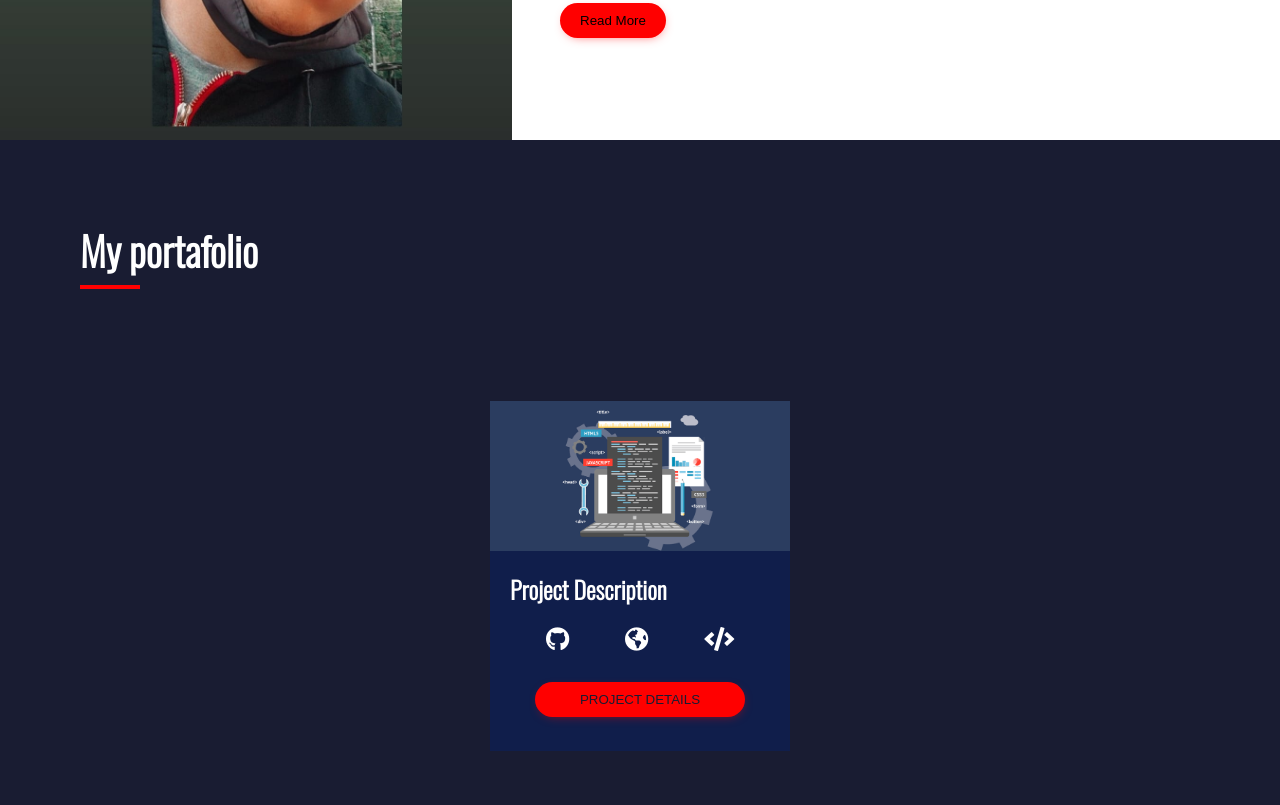
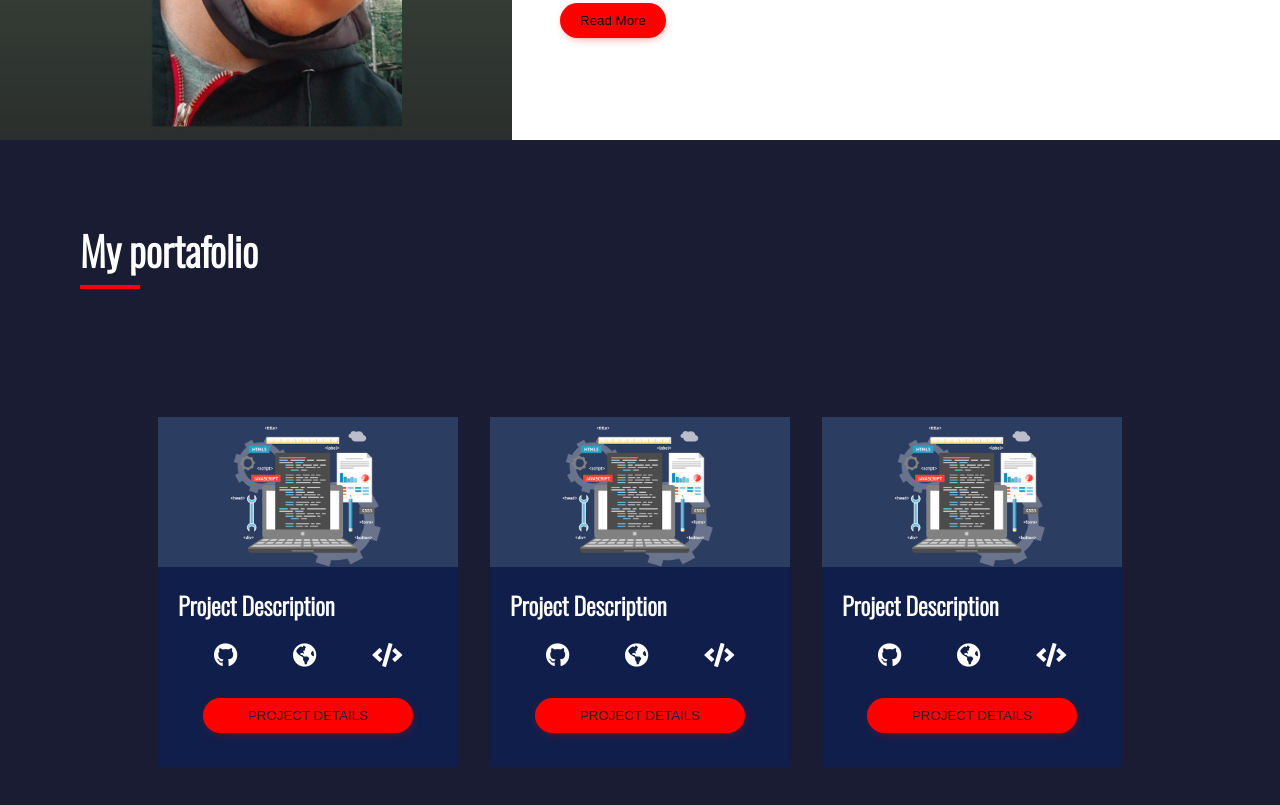
Before and after one commit to Juanda1527/Portafolio, a plain HTML site: page index.html in a window 1280 px wide. Shown: the part 1173-1978 px from the top of the page. Drawn offline with nearby package versions, Linux system fonts and the light colour scheme.

Commit message:
Add files via upload

```diff
--- a/css/styles.css
+++ b/css/styles.css
@@ -160,6 +160,7 @@ span {
     color: #fff;
     height: 350px;
     background-color: #101e4b;
+    margin: 1em;
 }
 
 .card__img {
--- a/index.html
+++ b/index.html
@@ -64,7 +64,7 @@
                 <h2>Project Description</h2>
             </div>
             <div class="card__projects-links">
-                <a href="">
+                <a href="https://github.com/Juanda1527" target="_blank">
                  <i class="fab fa-github"></i>
                 </a>
                 <a href="">
@@ -82,6 +82,56 @@
                 </button>
         </div>
     </div>
+    <div class="card">
+        <div class="card__img">
+        </div>
+        <div class="card__title">
+            <h2>Project Description</h2>
+        </div>
+        <div class="card__projects-links">
+            <a href="https://github.com/Juanda1527" target="_blank">
+             <i class="fab fa-github"></i>
+            </a>
+            <a href="">
+             <i class="fas fa-globe-americas"></i>
+            </a>
+            <a href="">
+             <i class="fas fa-code"></i>
+            </a>
+        </div>
+        <div class="project-details-content">
+            <button class="projects-details download-cv">
+                <a href="">
+                    project details
+                </a>
+            </button>
+    </div>
+</div>
+<div class="card">
+    <div class="card__img">
+    </div>
+    <div class="card__title">
+        <h2>Project Description</h2>
+    </div>
+    <div class="card__projects-links">
+        <a href="https://github.com/Juanda1527" target="_blank">
+         <i class="fab fa-github"></i>
+        </a>
+        <a href="">
+         <i class="fas fa-globe-americas"></i>
+        </a>
+        <a href="">
+         <i class="fas fa-code"></i>
+        </a>
+    </div>
+    <div class="project-details-content">
+        <button class="projects-details download-cv">
+            <a href="">
+                project details
+            </a>
+        </button>
+</div>
+</div>
 </div>
 
 </body>
```
